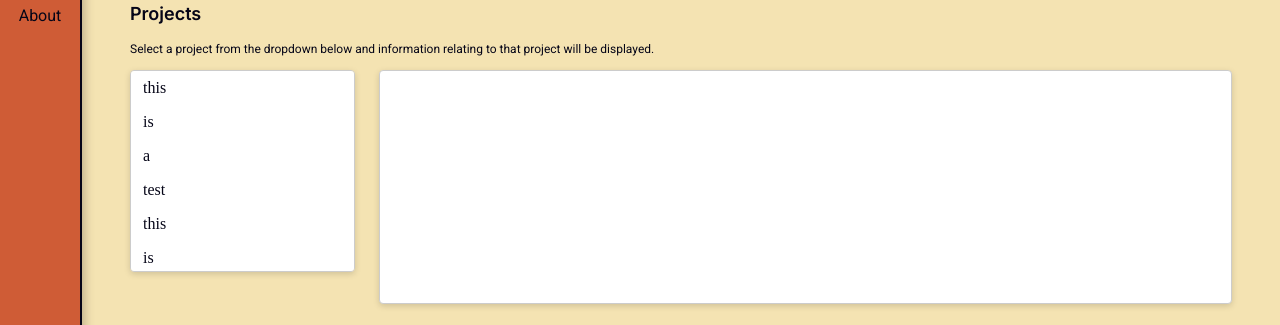
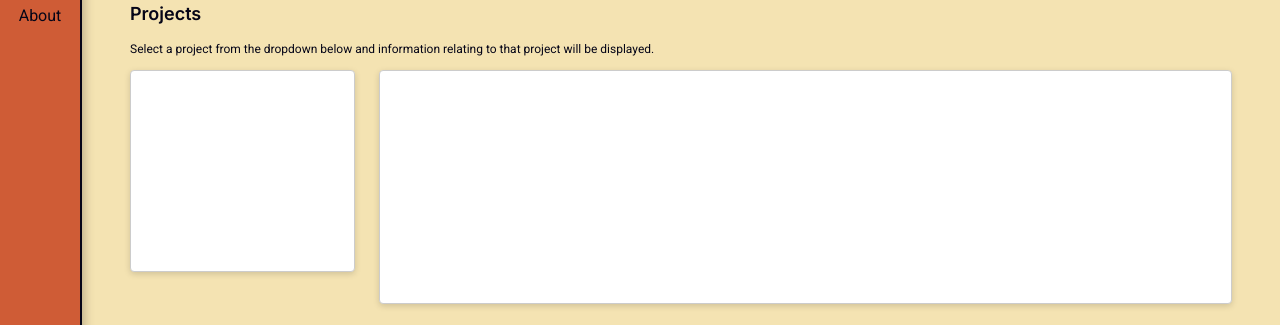
Before and after one commit to bitterhippo/portfolioOne, a React (Vite) app: page /projects in a window 1280 px wide. Shown: the part 444-769 px from the top of the page. Built offline with nearby package versions, Linux system fonts and the light colour scheme.

Commit message:
cleans up styles for the dropdown container and adds an item

```diff
--- a/src/components/Dropdown/Dropdown.tsx
+++ b/src/components/Dropdown/Dropdown.tsx
@@ -4,8 +4,8 @@ import type { DropdownProps } from "./types";
 export const Dropdown = ({ items }: DropdownProps) => {
   return (
     <DropdownContainer>
-      {items.map((item, index) => (
-        <Item key={index}>{item}</Item>
+      {items.map((item) => (
+        <Item key={item.value} />
       ))}
     </DropdownContainer>
   );
--- /dev/null
+++ b/src/components/Dropdown/Item.tsx
@@ -0,0 +1,6 @@
+import type { DropdownItemProps } from "./types";
+import { Item } from "./styles";
+
+export const DropdownItem = ({ label }: DropdownItemProps) => {
+  return <Item>{label}</Item>;
+};
--- a/src/pages/Projects/Projects.tsx
+++ b/src/pages/Projects/Projects.tsx
@@ -28,16 +28,8 @@ export default function Projects() {
         <ProjectSelectorWrapper>
           <Dropdown
             items={[
-              "this",
-              "is",
-              "a",
-              "test",
-              "this",
-              "is",
-              "a",
-              "showdown",
-              "a",
-              "throwdown",
+              { label: "test", value: "lol" },
+              { label: "test", value: "lol" },
             ]}
           />
           {/* TODO - this could easily just be absorbed by the dropdown */}
```
Also changed, not shown: src/components/Dropdown/types.ts (+6 -1 lines).
